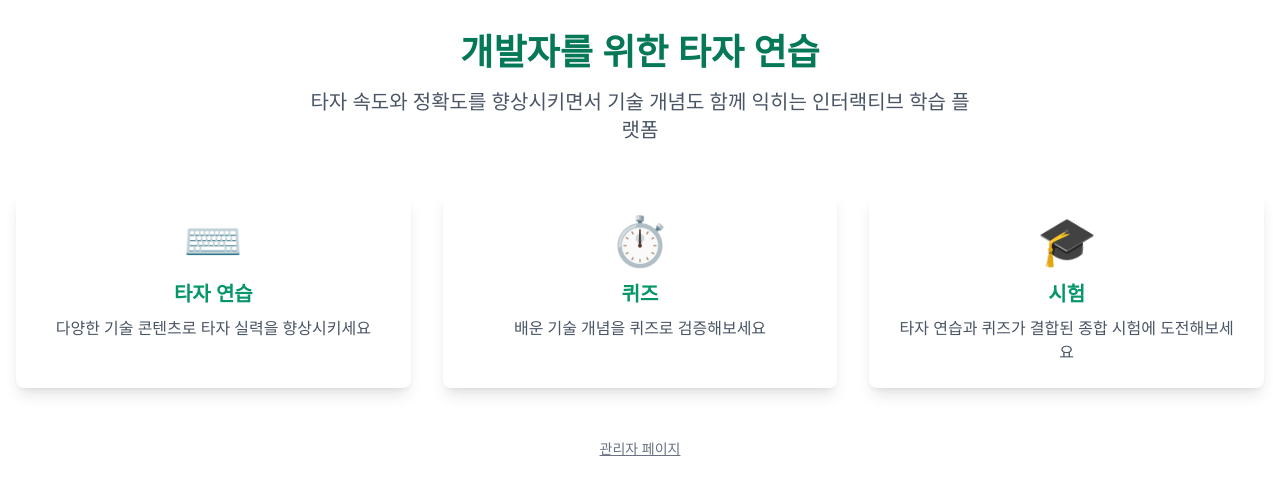
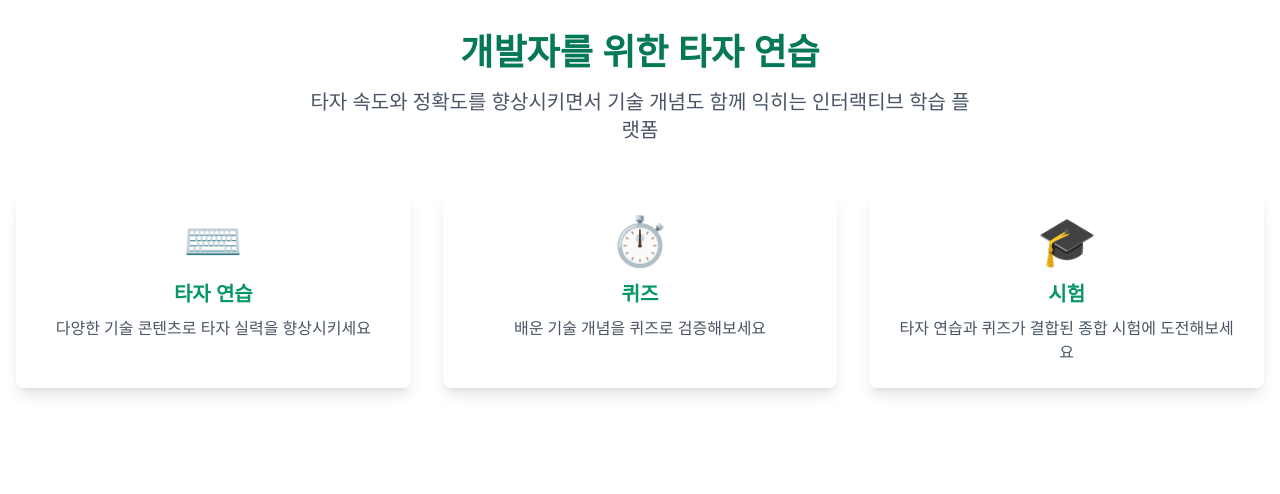
Before and after one commit to co2plant/TypingProject, a Vue app: page / in a window 1280 px wide. Shown: the top 494 px of the page. Built offline with nearby package versions, Linux system fonts and the light colour scheme.

Commit message:
Fix : 어드민 접근 버튼 삭제

```diff
--- a/src/views/HomeView.vue
+++ b/src/views/HomeView.vue
@@ -24,15 +24,6 @@
         <p class="text-gray-600 text-center">타자 연습과 퀴즈가 결합된 종합 시험에 도전해보세요</p>
       </div>
     </div>
-
-    <div class="text-center mt-8">
-      <router-link
-        to="/admin"
-        class="text-gray-500 hover:text-gray-700 text-sm underline"
-      >
-        관리자 페이지
-      </router-link>
-    </div>
   </div>
 </template>
 <script setup>
```
